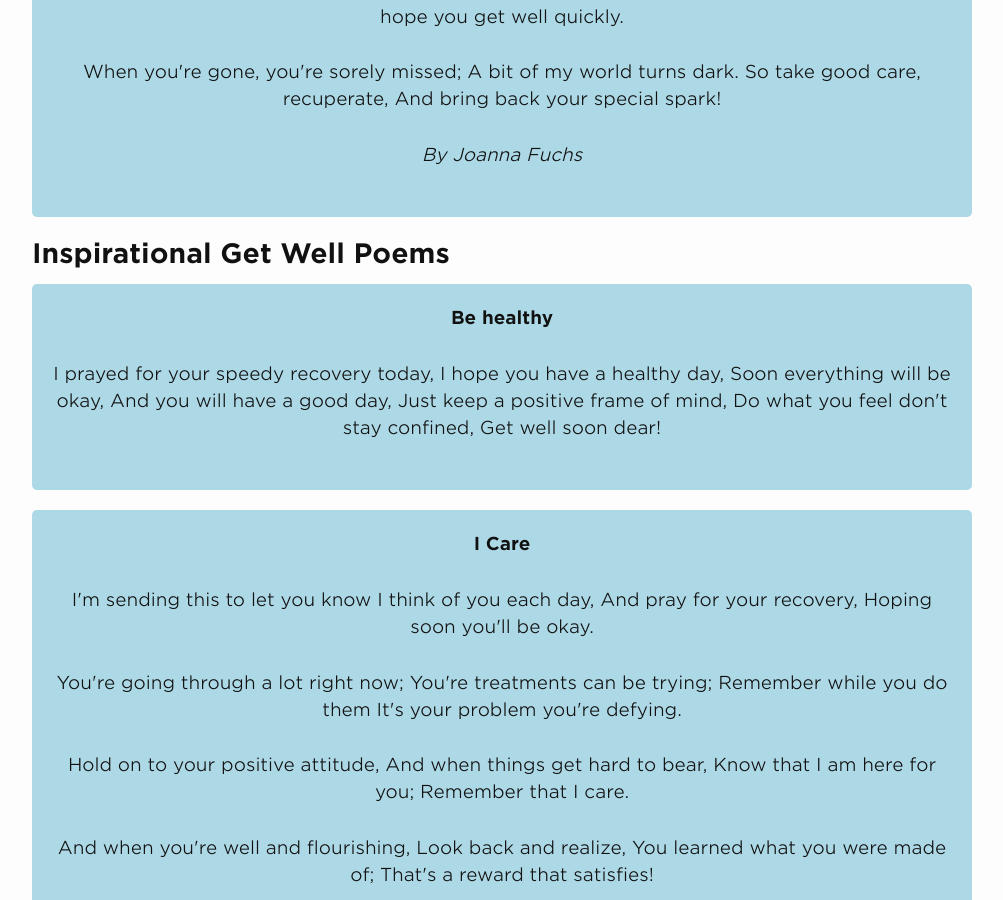
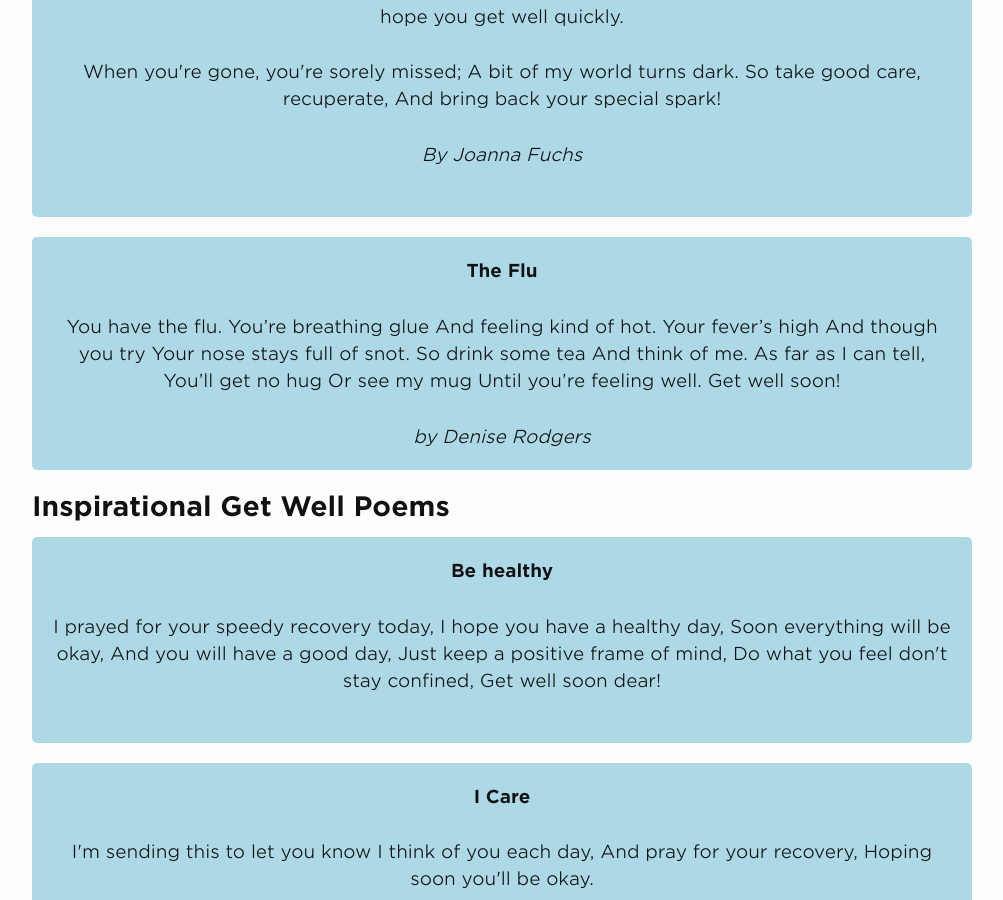
Before and after one commit to andyml123/andyml123.github.io, a Jekyll site: the page built from get-well-poems.md, in a window 1280 px wide and 900 px high, scrolled down 2752 px. Shown: the whole window, without its empty margins (138-1141 px from the left). Built offline with Jekyll 4.4.1, drawn with Linux system fonts in a browser that asks for light colours.

Commit message:
Update get-well-poems.md

```diff
--- a/get-well-poems.md
+++ b/get-well-poems.md
@@ -151,6 +151,28 @@ And bring back your special spark!</p>
 
 </div>
 
+<div class="poems">
+
+<p><strong>The Flu</strong></p>
+
+<p>You have the flu.
+You’re breathing glue
+And feeling kind of hot.
+Your fever’s high
+And though you try
+Your nose stays full of snot.
+So drink some tea
+And think of me.
+As far as I can tell,
+You’ll get no hug
+Or see my mug
+Until you’re feeling well.
+Get well soon!</p>
+
+<i>by Denise Rodgers</i>
+
+</div>
+
 <h2>Inspirational Get Well Poems</h2>
 
 <div class="poems">
```
